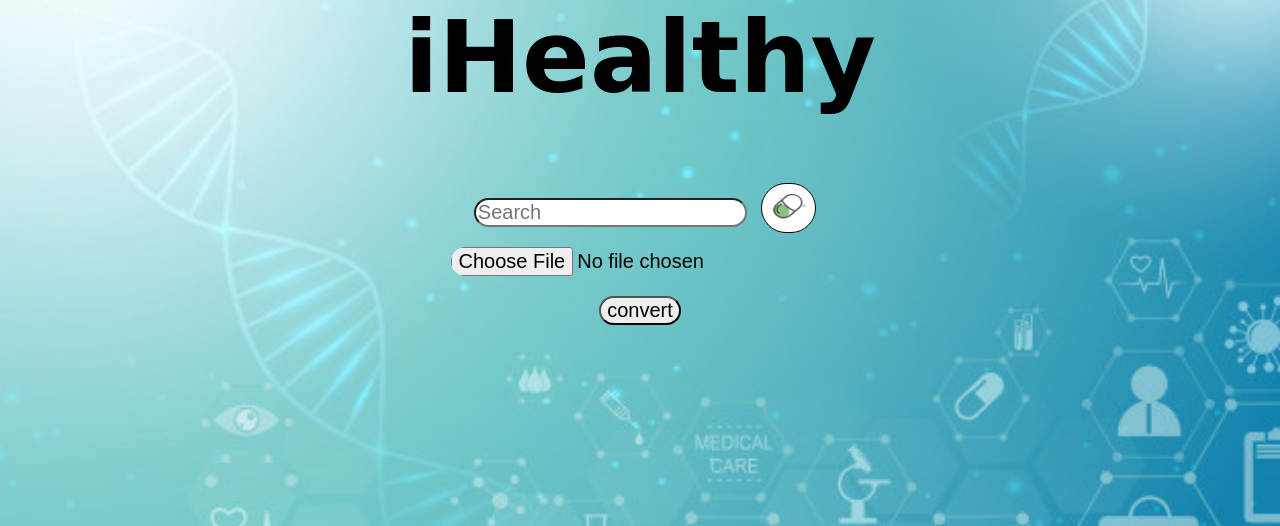
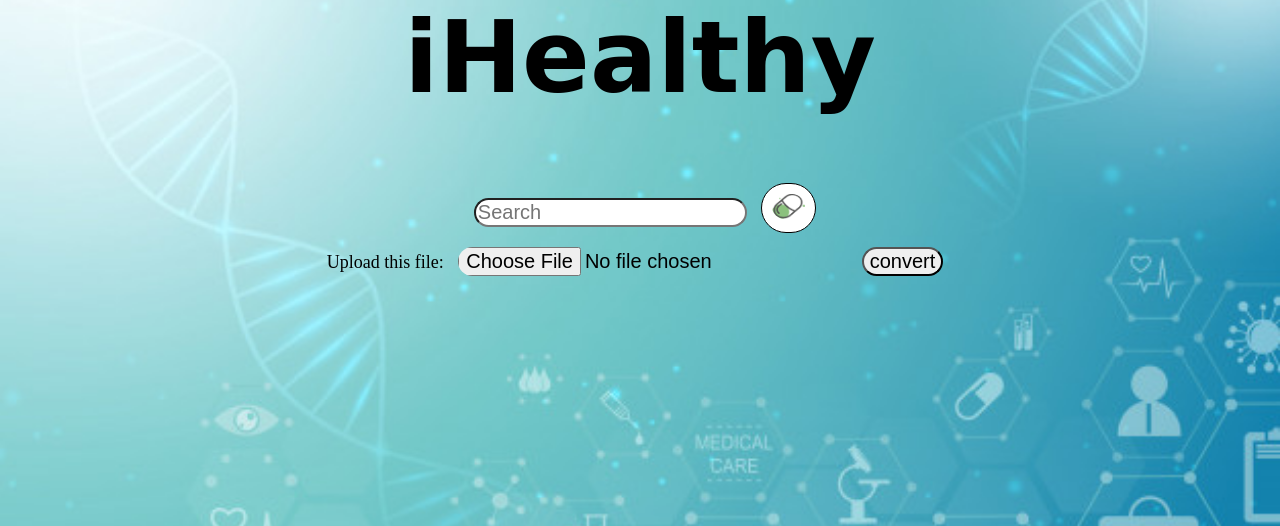
Before and after one commit to condawson/CSE11a, a PHP site: page / in a window 1280 px wide. Shown: the part 105-631 px from the top of the page. Run offline with PHP 8.4, Linux system fonts and the light colour scheme; some libraries are stand-ins or nearby versions.

Commit message:
Changed file upload form in index.php

```diff
--- a/index.php
+++ b/index.php
@@ -43,8 +43,9 @@ session_start();
 </div>
 
 <form class="upload" action="upload_file.php" method="post" enctype="multipart/form-data">
-	<input class="file" type="file" name="file"><br>
-	<input class="" type="submit" name="submit" value="convert">
+	<input type="hidden" name="MAX_FILE_SIZE" value="30000" />
+	Upload this file: <input type="file" name="file" />
+	<input type="submit" value="convert" />
 </form>
 
 
```
